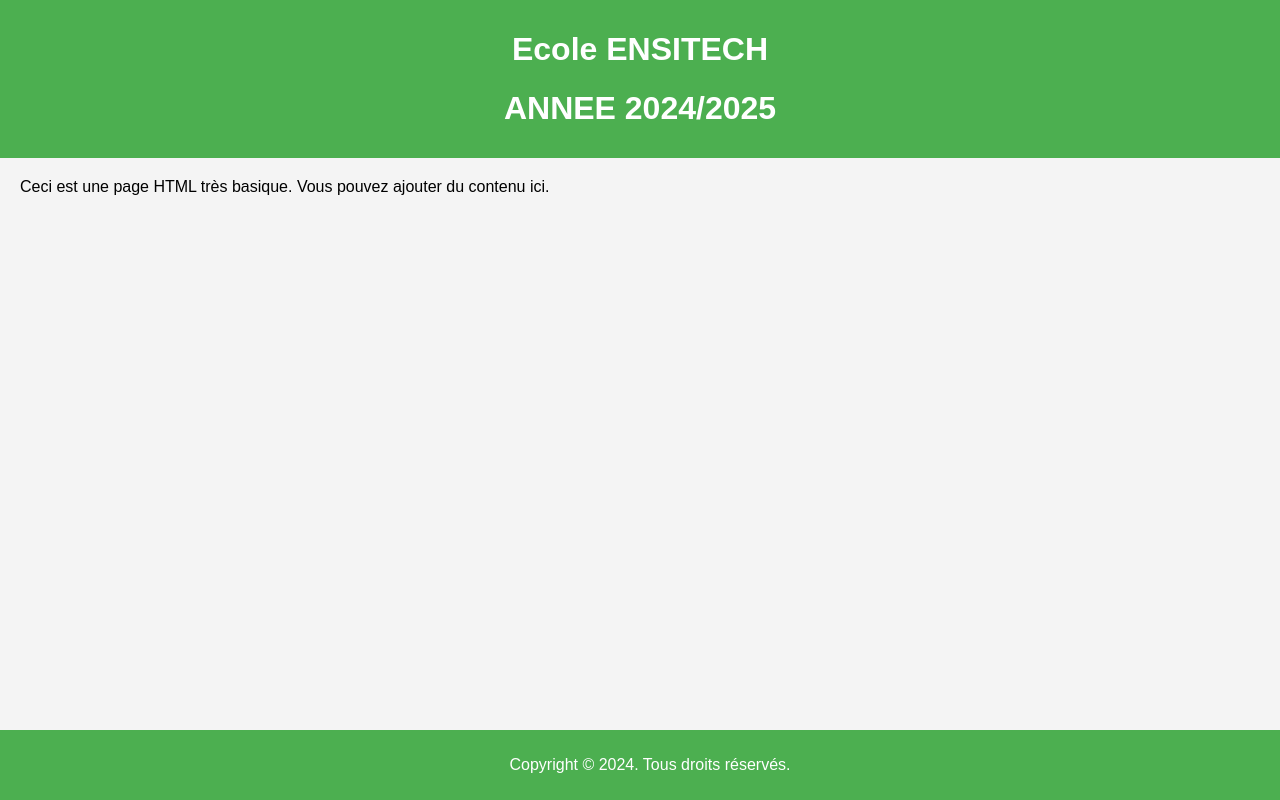
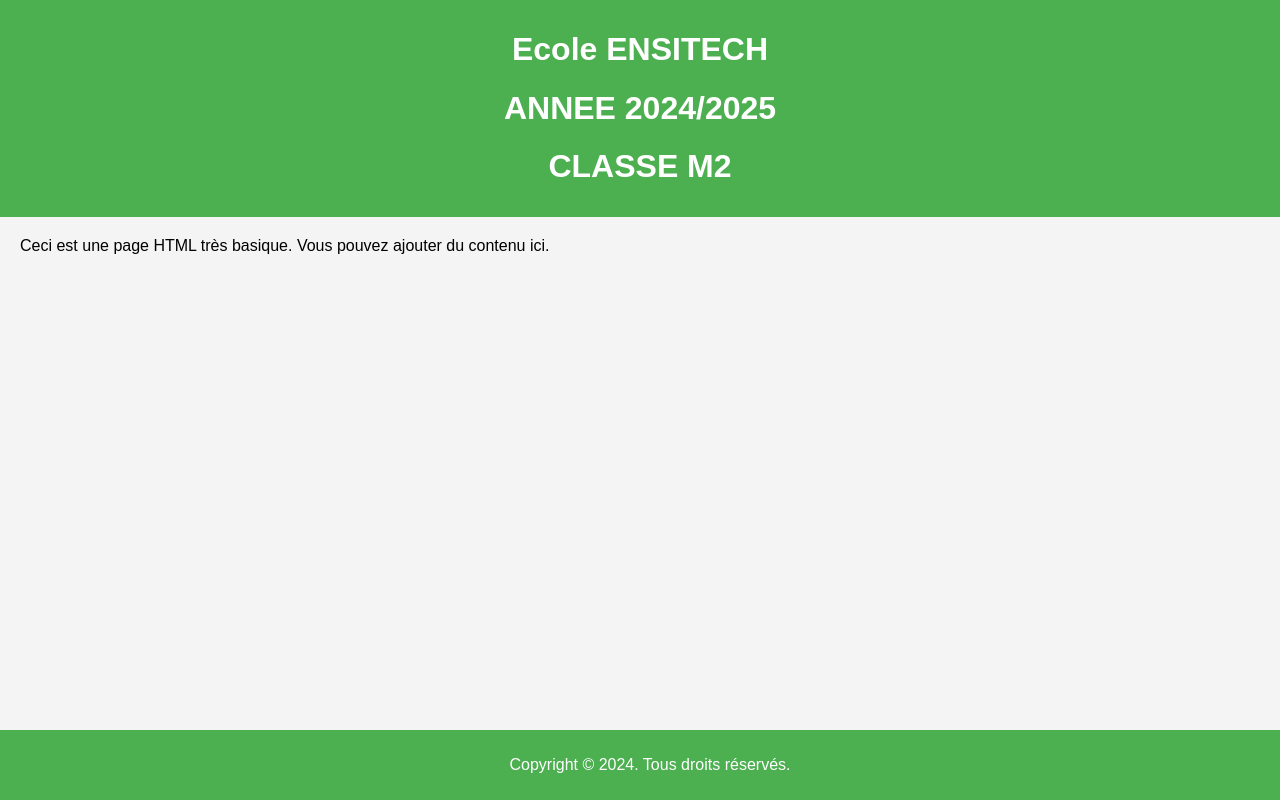
Before and after one commit to Zaky938/TP1, a plain HTML site: page index.html in a window 1280 px wide. Drawn offline with Linux system fonts and the light colour scheme.

Commit message:
version 3

```diff
--- a/index.html
+++ b/index.html
@@ -36,6 +36,8 @@
 <header>
     <h1>Ecole ENSITECH</h1>
     <h1>ANNEE 2024/2025</h1>
+    <h1>CLASSE M2</h1>
+
 </header>
 
 <main>
```
